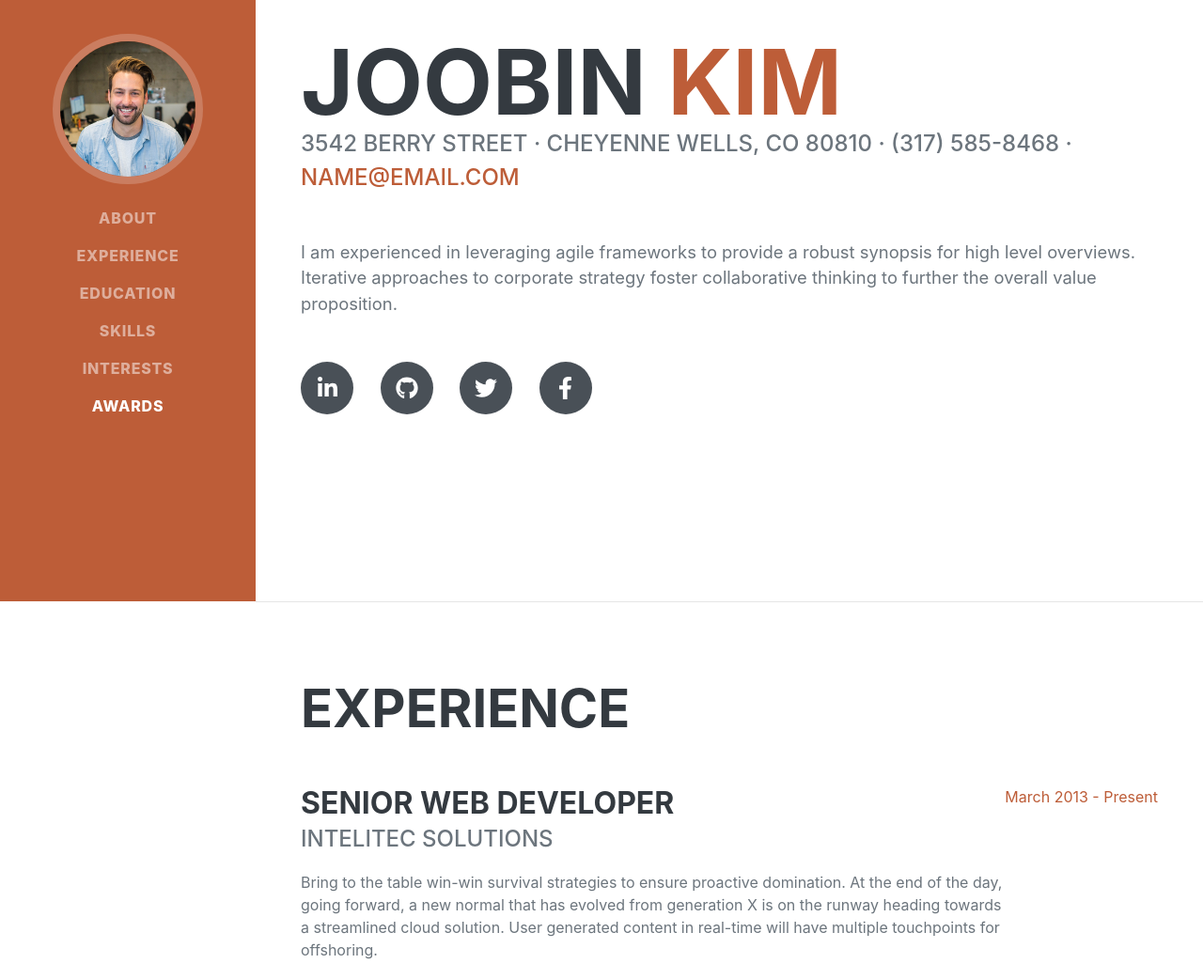
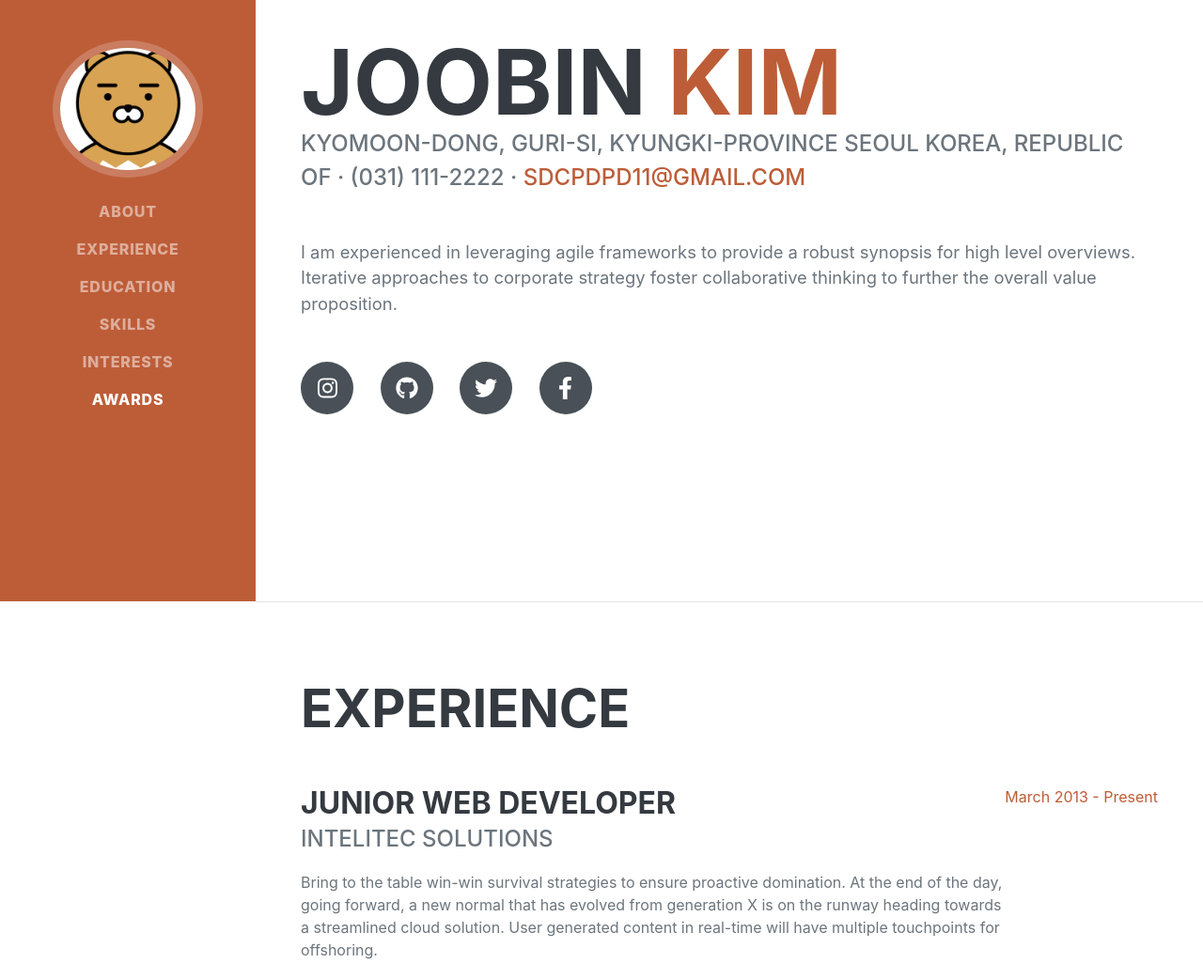
Before and after one commit to devlvup/devlvup.github.io, a plain HTML site: page index.html in a window 1280 px wide. Shown: the part 160-1202 px from the top of the page at 94% size. Drawn offline with nearby package versions, Linux system fonts and the light colour scheme; a web font is replaced by a local one.

Commit message:
fix profile image

```diff
--- a/index.html
+++ b/index.html
@@ -20,7 +20,7 @@
         <nav class="navbar navbar-expand-lg navbar-dark bg-primary fixed-top" id="sideNav">
             <a class="navbar-brand js-scroll-trigger" href="#page-top">
                 <span class="d-block d-lg-none">Kim joobin</span>
-                <span class="d-none d-lg-block"><img class="img-fluid img-profile rounded-circle mx-auto mb-2" src="assets/img/profile.jpg" alt="" /></span>
+                <span class="d-none d-lg-block"><img class="img-fluid img-profile rounded-circle mx-auto mb-2" src="assets/img/lion.png" alt="" /></span>
             </a>
             <button class="navbar-toggler" type="button" data-toggle="collapse" data-target="#navbarSupportedContent" aria-controls="navbarSupportedContent" aria-expanded="false" aria-label="Toggle navigation"><span class="navbar-toggler-icon"></span></button>
             <div class="collapse navbar-collapse" id="navbarSupportedContent">
@@ -44,12 +44,12 @@
                         <span class="text-primary">Kim</span>
                     </h1>
                     <div class="subheading mb-5">
-                        3542 Berry Street · Cheyenne Wells, CO 80810 · (317) 585-8468 ·
-                        <a href="mailto:name@email.com">name@email.com</a>
+                        kyomoon-Dong, Guri-Si, Kyungki-province Seoul Korea, Republic of · (031) 111-2222 ·
+                        <a href="mailto:name@email.com">sdcpdpd11@gmail.com</a>
                     </div>
                     <p class="lead mb-5">I am experienced in leveraging agile frameworks to provide a robust synopsis for high level overviews. Iterative approaches to corporate strategy foster collaborative thinking to further the overall value proposition.</p>
                     <div class="social-icons">
-                        <a class="social-icon" href="#"><i class="fab fa-linkedin-in"></i></a>
+                        <a class="social-icon" href="#"><i class="fab fa-instagram"></i></a>
                         <a class="social-icon" href="#"><i class="fab fa-github"></i></a>
                         <a class="social-icon" href="#"><i class="fab fa-twitter"></i></a>
                         <a class="social-icon" href="#"><i class="fab fa-facebook-f"></i></a>
@@ -63,7 +63,7 @@
                     <h2 class="mb-5">Experience</h2>
                     <div class="d-flex flex-column flex-md-row justify-content-between mb-5">
                         <div class="flex-grow-1">
-                            <h3 class="mb-0">Senior Web Developer</h3>
+                            <h3 class="mb-0">Junior Web Developer</h3>
                             <div class="subheading mb-3">Intelitec Solutions</div>
                             <p>Bring to the table win-win survival strategies to ensure proactive domination. At the end of the day, going forward, a new normal that has evolved from generation X is on the runway heading towards a streamlined cloud solution. User generated content in real-time will have multiple touchpoints for offshoring.</p>
                         </div>
@@ -102,8 +102,8 @@
                     <h2 class="mb-5">Education</h2>
                     <div class="d-flex flex-column flex-md-row justify-content-between mb-5">
                         <div class="flex-grow-1">
-                            <h3 class="mb-0">University of Colorado Boulder</h3>
-                            <div class="subheading mb-3">Bachelor of Science</div>
+                            <h3 class="mb-0">Women's University of Dongduk</h3>
+                            <div class="subheading mb-3">Bachelor of English</div>
                             <div>Computer Science - Web Development Track</div>
                             <p>GPA: 3.23</p>
                         </div>
```
Also changed, not shown: assets/img/lion.png (added).
